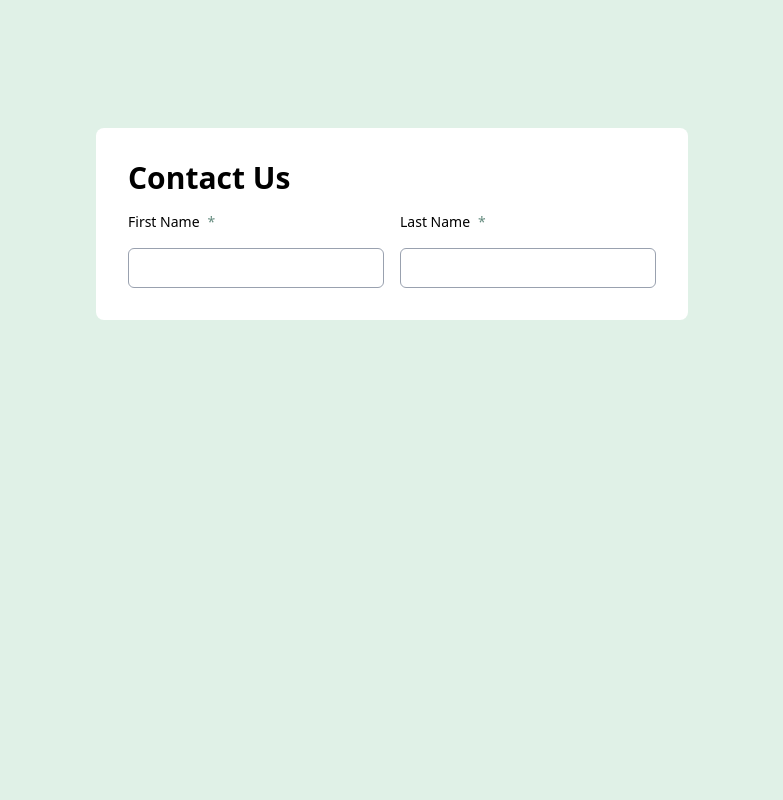
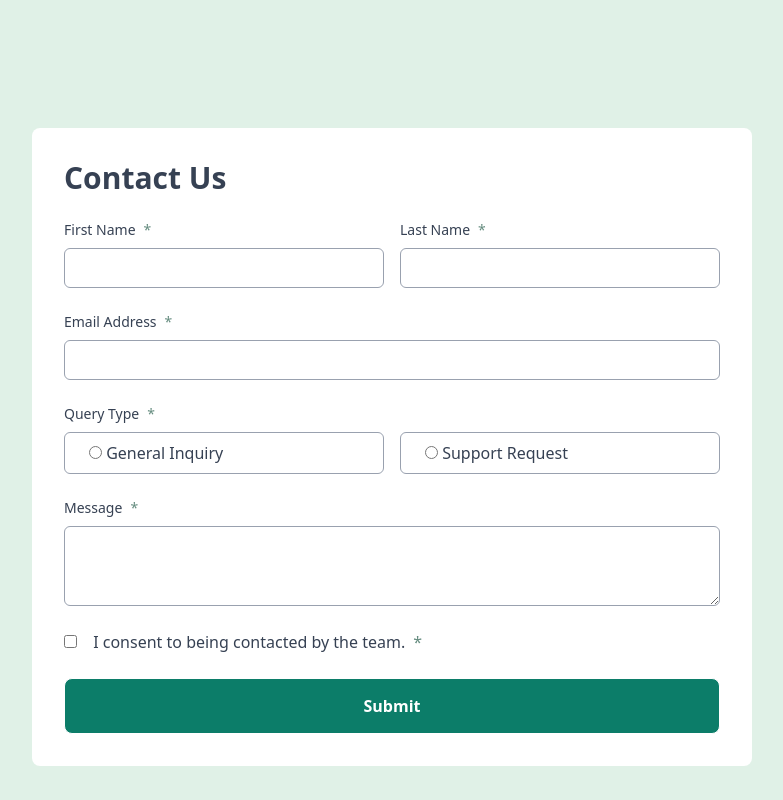
Before and after one commit to teokafor/tailwind-demo, a plain HTML site: page index.html in a window 1280 px wide. Shown: the whole page, without its empty margins (248-1031 px from the left). Drawn offline with Linux system fonts and the light colour scheme.

Commit message:
Add remaining components to form

```diff
--- a/index.html
+++ b/index.html
@@ -7,14 +7,37 @@
     <link rel="stylesheet" href="src/output.css">
 </head>
 <body class="bg-[#E0F1E7] flex justify-center">
-    <div class="flex bg-white rounded-lg min-w-sm shrink-0 justify-center p-8 mt-32">
-        <form class="grid grid-cols-2 gap-4">
-            <label class="font-bold text-3xl col-span-2">Contact Us</label>
+    <div class="flex bg-white rounded-lg shrink-0 justify-center p-8 mt-32">
+        <form class="grid grid-cols-2 gap-y-6 gap-x-4">
+            <label class="font-bold text-3xl col-span-2 text-gray-700">Contact Us</label>
 
-            <label class="text-sm" for="first-name">First Name<span class="text-[#658c7f] after:content-['*'] pl-2"></span></label>
-            <label class="text-sm" for="last-name">Last Name<span class="text-[#658c7f] after:content-['*'] pl-2"></span></label>
-            <input id="first-name" type="input" class="h-10 rounded-md border border-gray-400 w-3xs" required>
-            <input id="last-name" type="input" class="h-10 rounded-md border border-gray-400 w-3xs" required>
+            <label class="text-sm -mb-4 text-gray-700" for="first-name">First Name<span class="text-[#658c7f] after:content-['*'] pl-2"></span></label>
+            <label class="text-sm -mb-4 text-gray-700" for="last-name">Last Name<span class="text-[#658c7f] after:content-['*'] pl-2"></span></label>
+            <input id="first-name" type="input" class="h-10 rounded-md border border-gray-400 min-w-xs" required>
+            <input id="last-name" type="input" class="h-10 rounded-md border border-gray-400" required>
+
+            <label class="text-sm -mb-4 text-gray-700" for="email-address">Email Address<span class="text-[#658c7f] after:content-['*'] pl-2 col-span-2"></span></label>
+            <input id="email-address" type="input" class="h-10 rounded-md border border-gray-400 col-span-2" required>
+
+            <label class="text-sm col-span-2 -mb-4 text-gray-700">Query Type<span class="text-[#658c7f] after:content-['*'] pl-2"></span></label>
+            <div class="border px-6 py-2 border-gray-400 rounded-md">
+                <input id="general-inquiry" name="query-type" type="radio" class="" required>
+                <label for="query-type" class="text-gray-700">General Inquiry</label>
+            </div>
+            <div class="px-6 py-2 border border-gray-400 rounded-md">
+                <input id="support-request" name="query-type" type="radio" class="" required>
+                <label for="query-type" class="text-gray-700">Support Request</label>
+            </div>
+
+            <label class="text-sm col-span-2 -mb-4 text-gray-700">Message<span class="text-[#658c7f] after:content-['*'] pl-2"></span></label>
+            <textarea id="message-box" class="border border-gray-400 rounded-md col-span-2 min-h-20" required></textarea>
+
+            <div class="col-span-2">
+                <input type="checkbox" id="consent-box" class="mr-3">
+                <label class="text-gray-700">I consent to being contacted by the team.<span class="text-[#658c7f] after:content-['*'] pl-2"></span></label>
+            </div>
+
+            <input type="submit" class="bg-[#0c7d69] rounded-lg border text-white font-bold col-span-2 h-14">
         </form>
     </div>
 </body>
```
Also changed, not shown: src/output.css.
